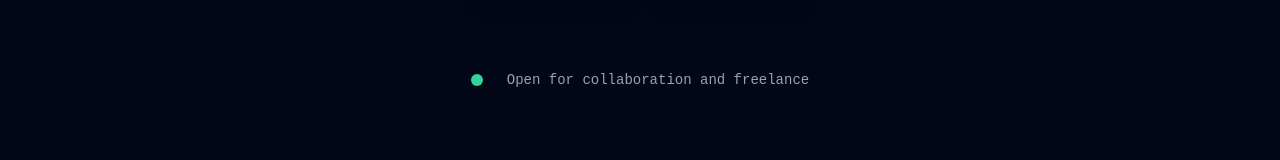
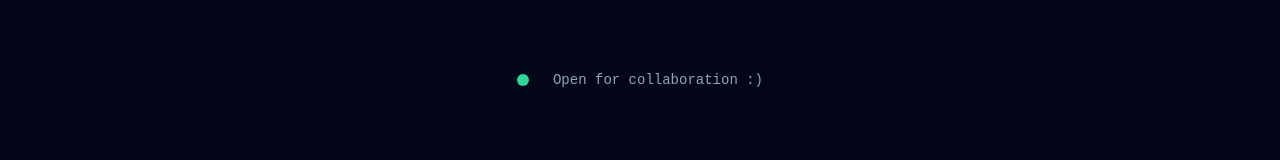
Before and after one commit to ItsOrv/Orv-Portfolio-Site, a React (Vite) app: page / in a window 1280 px wide. Shown: the part 625-785 px from the top of the page. Built offline with nearby package versions, Linux system fonts and the light colour scheme.

Commit message:
feat: Update status text to be more friendly
- Change 'Open for collaboration and freelance' to 'Open for collaboration :)'
- Add friendly smiley face to make it more approachable
- Maintain professional tone while being more welcoming

```diff
--- a/src/content.ts
+++ b/src/content.ts
@@ -23,7 +23,7 @@ const content = {
     description: 'Building impactful projects in Telegram Bot, cybersecurity, AI, and automation. Passionate about open source and innovative solutions.',
     ctaWork: 'View My Work',
     ctaContact: 'Get In Touch',
-    status: 'Open for collaboration and freelance',
+    status: 'Open for collaboration :)',
   },
   about: {
     terminalName: 'about-terminal',
```
